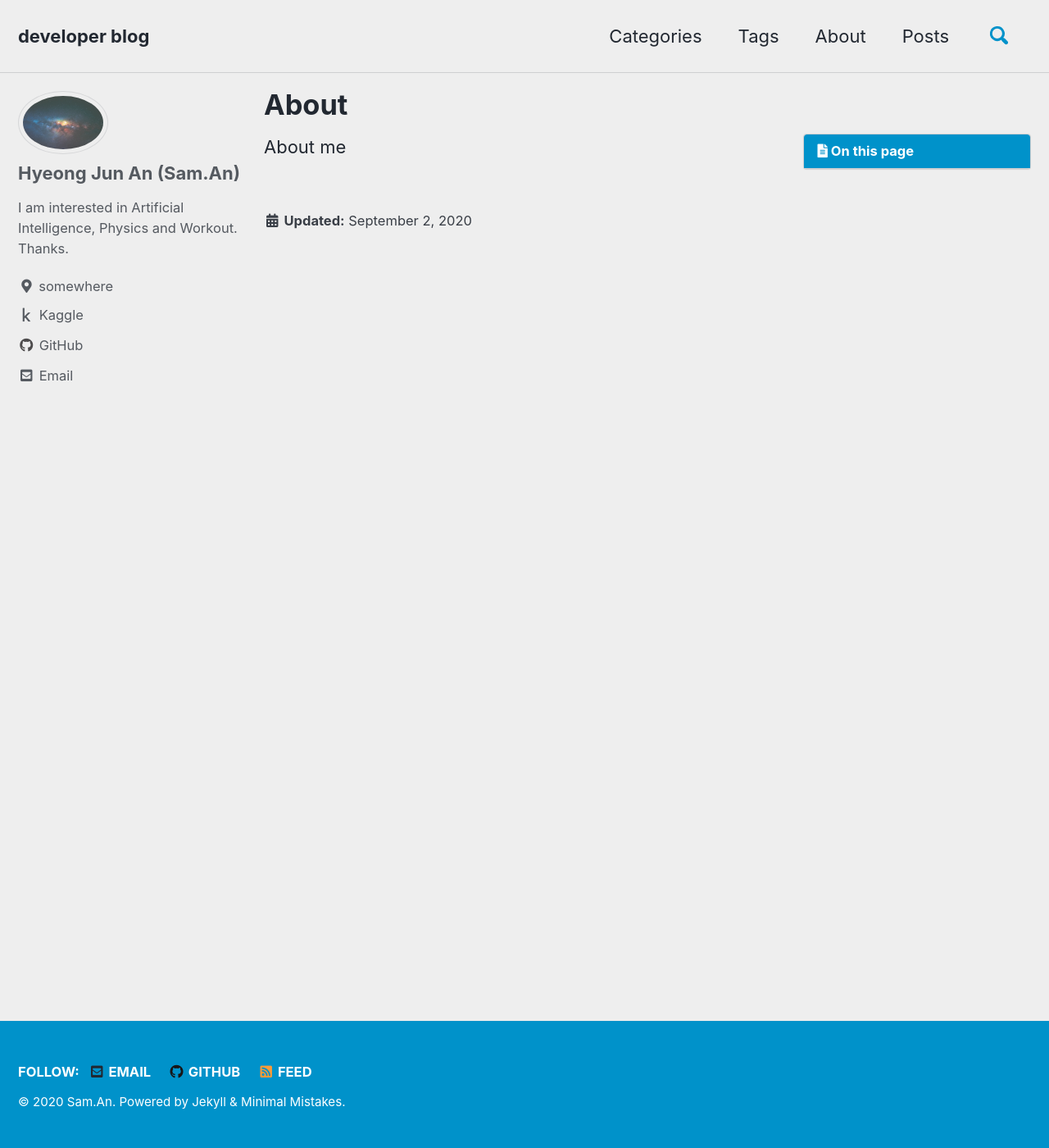
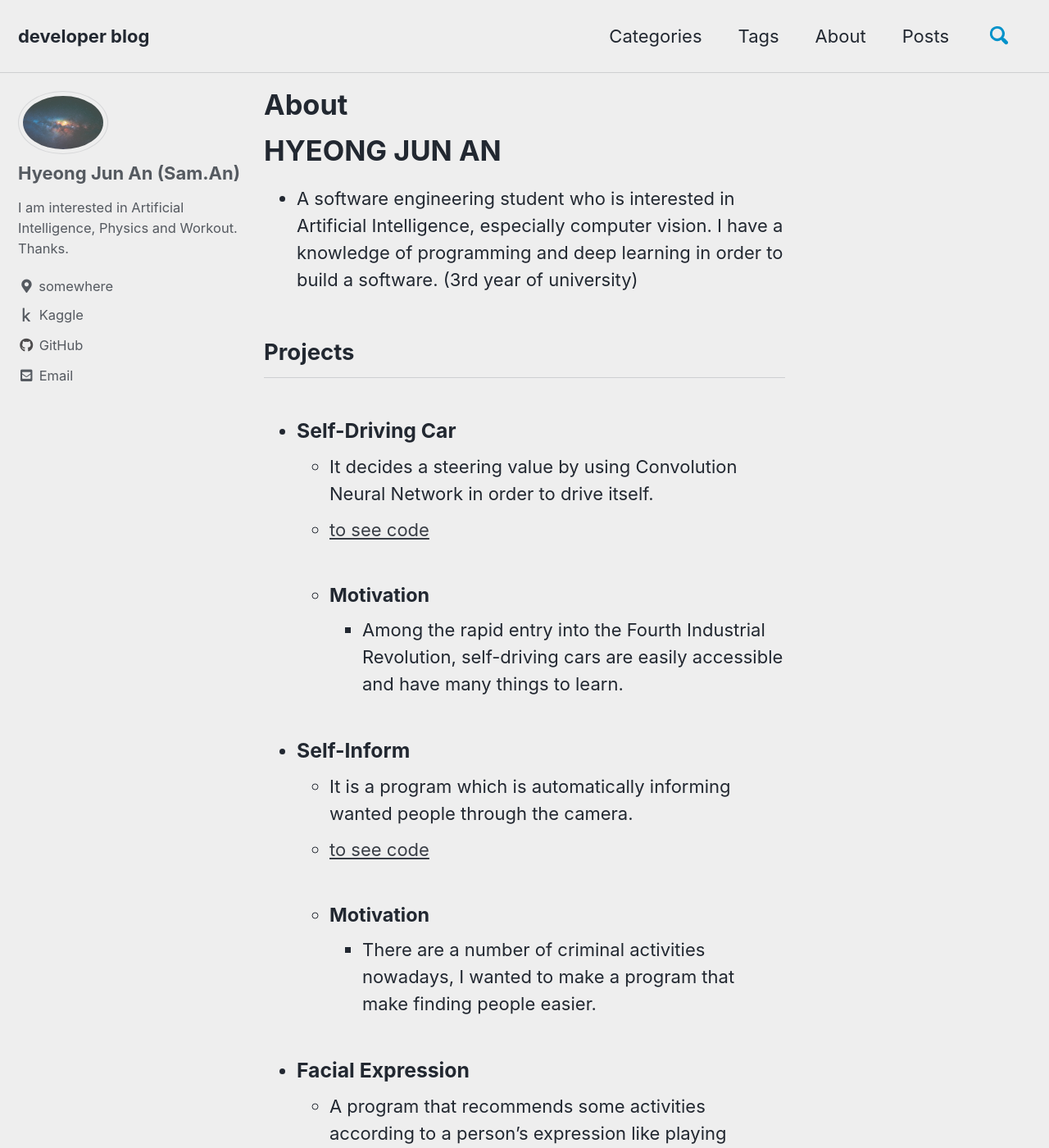
Before and after one commit to sammiee5311/sammiee5311.github.com, a Jekyll site: the page built from _pages/about-archive.md, in a window 1280 px wide and 1400 px high. Shown: the whole window at 82% size. Built offline with Jekyll 4.4.1, drawn with Linux system fonts in a browser that asks for light colours; cached includes are drawn as plain includes; some of the changed text lies outside the part shown.

Commit message:
Update about-archive.md

```diff
--- a/_pages/about-archive.md
+++ b/_pages/about-archive.md
@@ -4,8 +4,41 @@ title: "About"
 permalink: /about/
 excerpt: "about-archive.md"
 last_modified_at: 2020-09-02
-toc: true
+<!--toc: true-->
 
 ---
 
-About me
+# HYEONG JUN AN
+
+- A software engineering student who is interested in Artificial Intelligence, especially computer vision. I have a knowledge of programming and deep learning in order to build a software. (3rd year of university) <br>
+
+## Projects
+
++ ### Self-Driving Car
+    - It decides a steering value by using Convolution Neural Network in order to drive itself.
+    - [to see code](https://github.com/sammiee5311/raspberry_pi/tree/master/self_driving_car)
+
+    - #### Motivation
+        - Among the rapid entry into the Fourth Industrial Revolution, self-driving cars are easily accessible and have many things to learn. <br>
+
+
++ ### Self-Inform
+    - It is a program which is automatically informing wanted people through the camera.
+    - [to see code](https://github.com/sammiee5311/self_inform)
+
+    - #### Motivation
+        - There are a number of criminal activities nowadays, I wanted to make a program that make finding people easier. <br>
+
++ ### Facial Expression
+    - A program that recommends some activities according to a person's expression like playing music.
+    - [to see code](https://github.com/youmn327/dataset)s
+
+
+## SKILLS
+
+- Programming
+    -  Python / C / C++ / MySQL / R
+
+- Data structures
+
+- Deep Learning
```
